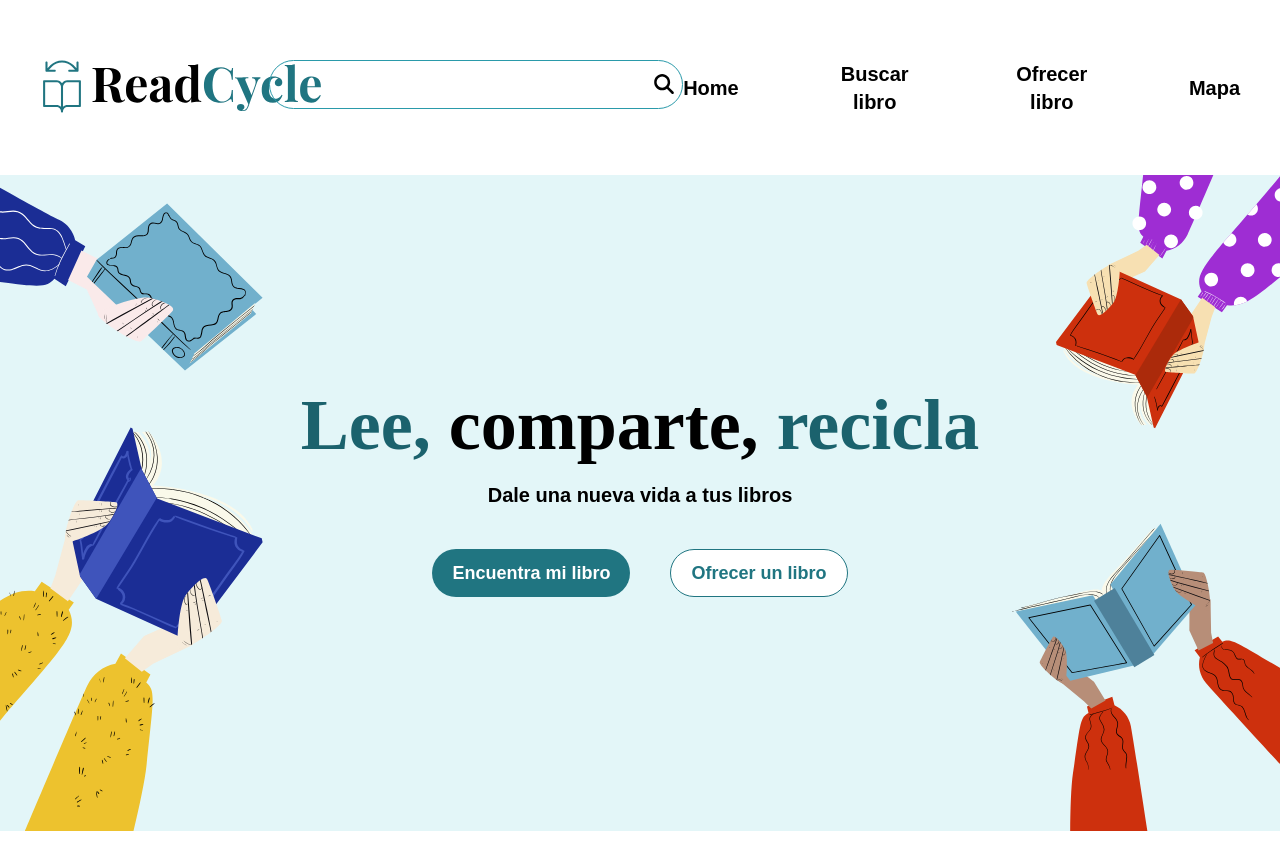
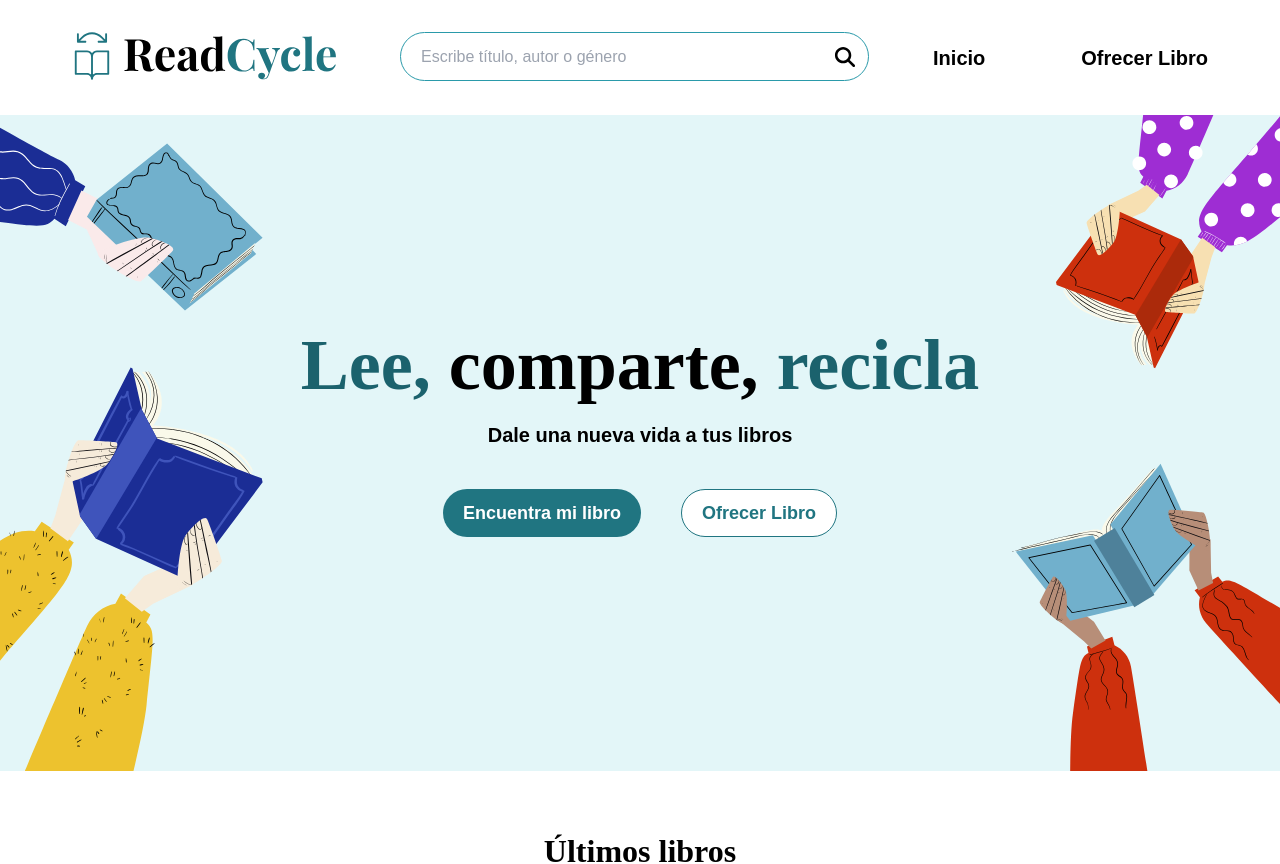
Before and after one commit to Alooga/ReadCycle, a Vue app: page / in a window 1280 px wide. Shown: the top 864 px of the page. Built offline with nearby package versions, Linux system fonts and the light colour scheme; no server answers; a web font is replaced by a local one.

Commit message:
links de header, estilos y rutas ofrecer libro y detalle libro por isbn

```diff
--- a/src/components/Header.vue
+++ b/src/components/Header.vue
@@ -1,34 +1,48 @@
 <template>
-    <div class="flex h-[175px] w-full">
+  <div class="flex p-8 items-center">
     <div class="flex self-center justify-between w-full">
-            <div class="flex gap-2 ps-10">
-                <img src="../images/BookIcon.svg" alt="logotipo readcycle">
-
-            <img src="../images/ReadCycle.svg" alt="logo ReadCycle"> <!-- logo -->
+        <RouterLink to="/">
+      <div class="flex gap-3 ps-10 items-center">
+        <img src="../images/BookIcon.svg" alt="logotipo readcycle" />
+        <img src="../images/ReadCycle.svg" alt="logo ReadCycle" />
+        <!-- logo -->
       </div>
-
-            <div id="buscador_top" class="flex border border-3 border-[#2A9AAA] rounded-full w-[469px] h-[49px]"> <!-- buscador con imagen lupa que en click dirige/activa resultados -->
-                <input type="text" class="w-5/6 bg-transparent px-5 outline-none"> <!-- incluir aqui @keyup.enter="" para que en la busqueda se vaya a la página de resultados de búsqueda con el router -->
-                <img src="../images/magnifying-glass-solid.svg" alt="icono lupa" class="h-5 w-1/6 self-center ps-8"> <!-- aqui faltaria ponerle el @click="" para que en la busqueda se vaya a la página de resultados de búsqueda con el router -->
-            </div> <!-- buscador con imagen lupa que en click dirige/activa resultados -->
-            <ul class="flex justify-around pe-10 text-xl font-semibold gap-24"> <!-- Falta enlazar con @click="" para que acudan a cada página que corresponda -->
-                <li class="self-center">Home</li> <!-- enlace a buscar libro -->
-                <li class="self-center">Buscar libro</li> <!-- enlace a buscar libro -->
-                <li class="self-center">Ofrecer libro</li> <!-- enlace a ofrecer libro -->
-                <li class="self-center">Mapa</li> <!-- enlace a mapa -->
+    </RouterLink>
+      <div
+        id="buscador_top"
+        class="flex border border-3 border-[#2A9AAA] rounded-full w-[469px] h-[49px]"
+      >
+        <!-- buscador con imagen lupa que en click dirige/activa resultados -->
+        <input type="text" class="w-5/6 bg-transparent px-5 outline-none" placeholder="Escribe título, autor o género"/>
+        <!-- incluir aqui @keyup.enter="" para que en la busqueda se vaya a la página de resultados de búsqueda con el router -->
+        <img
+          src="../images/magnifying-glass-solid.svg"
+          alt="icono lupa"
+          class="h-5 w-1/6 self-center ps-8"
+        />
+        <!-- aqui faltaria ponerle el @click="" para que en la busqueda se vaya a la página de resultados de búsqueda con el router -->
+      </div>
+      <!-- buscador con imagen lupa que en click dirige/activa resultados -->
+      <ul class="flex justify-around pe-10 text-xl font-semibold gap-24 items-center">
+        <!-- Falta enlazar con @click="" para que acudan a cada página que corresponda -->
+        <li>
+          <RouterLink to="/"> Inicio</RouterLink>
+        </li>
+        <!-- enlace a buscar libro -->
+        <li >
+          <RouterLink to="/offer-book"> Ofrecer Libro </RouterLink>
+        </li>
+        <!-- enlace a ofrecer libro -->
       </ul>
     </div>
   </div>
-
-
 </template>
 
 <script>
 export default {
   name: "Header",
   data() {
-            return {
-            }
-        }
-    }
+    return {};
+  },
+};
 </script>
--- a/src/components/Slider.vue
+++ b/src/components/Slider.vue
@@ -6,7 +6,8 @@
             <p class="font-sans text-xl">Dale una nueva vida a tus libros</p>
             <div class="flex justify-center gap-10 text-lg font-sans py-5">
                 <button class="bg-[#207581] h-12 px-5 text-white rounded-full text-lg">Encuentra mi libro</button>
-                <button class="h-12 border border-[#207581] bg-white px-5 text-[#207581] rounded-full text-lg">Ofrecer un libro</button>
+                <RouterLink class="flex items-center h-12 border border-[#207581] bg-white px-5 text-[#207581] rounded-full text-lg" to="/offer-book"> Ofrecer Libro </RouterLink>
+
             </div>
         </div>
         <img src="../images/BooksRight.svg" alt="people reading right side">
--- a/src/route.js
+++ b/src/route.js
@@ -5,8 +5,8 @@ import BookView from './views/BookView.vue'
 
 const routes = [
     { path: "/", name: "home", component: Home },
-    { path: "/OfrecerLibro", name: "offerBooks", component: OfferBooks },
-    { path: "/book/:id", name: 'BookView', component: BookView}
+    { path: "/offer-book", name: "offerBooks", component: OfferBooks },
+    { path: "/book/:isbn", name: 'BookView', component: BookView}
 ]
 
 const router = createRouter({
```
Lines whose indentation alone changed are shown as unchanged.
